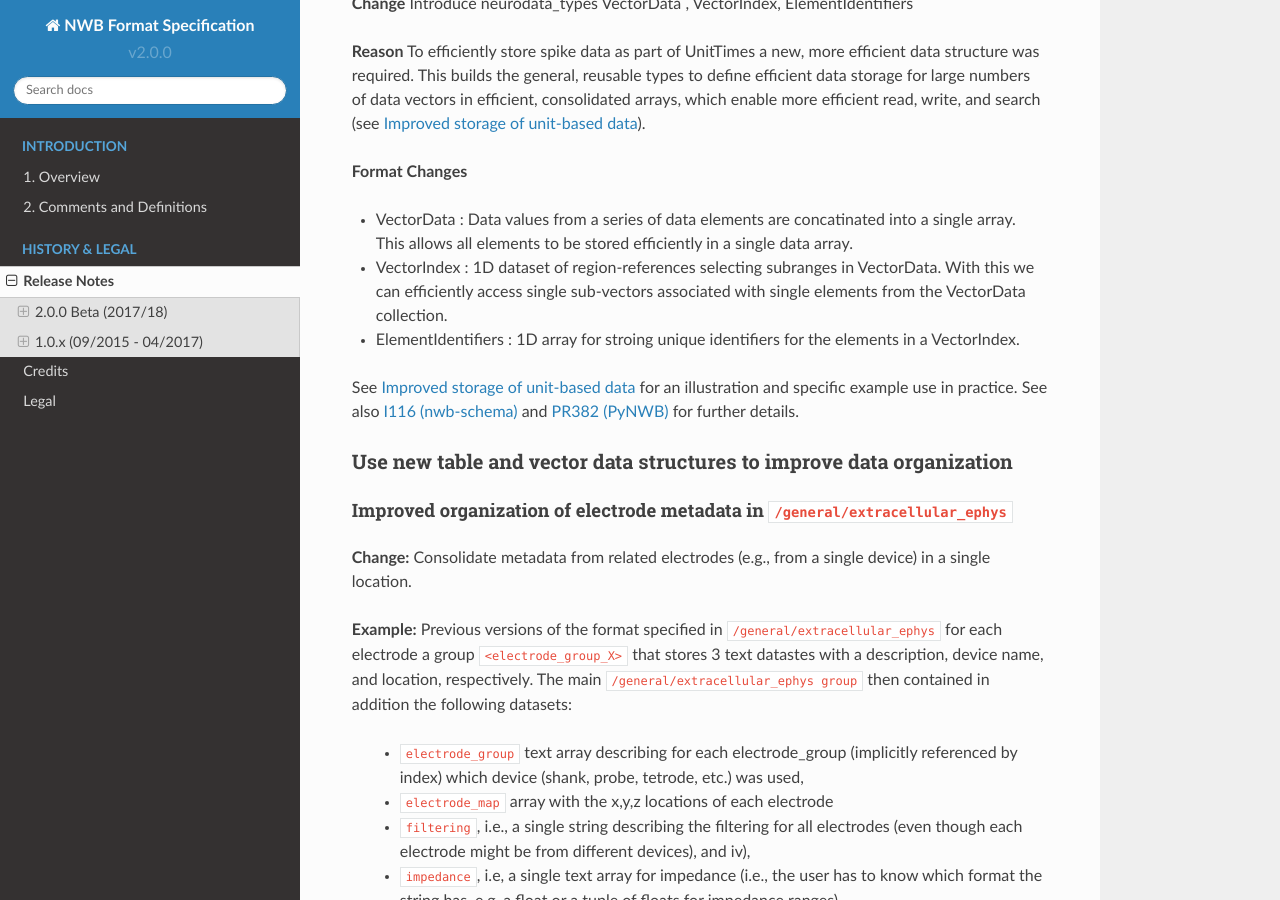
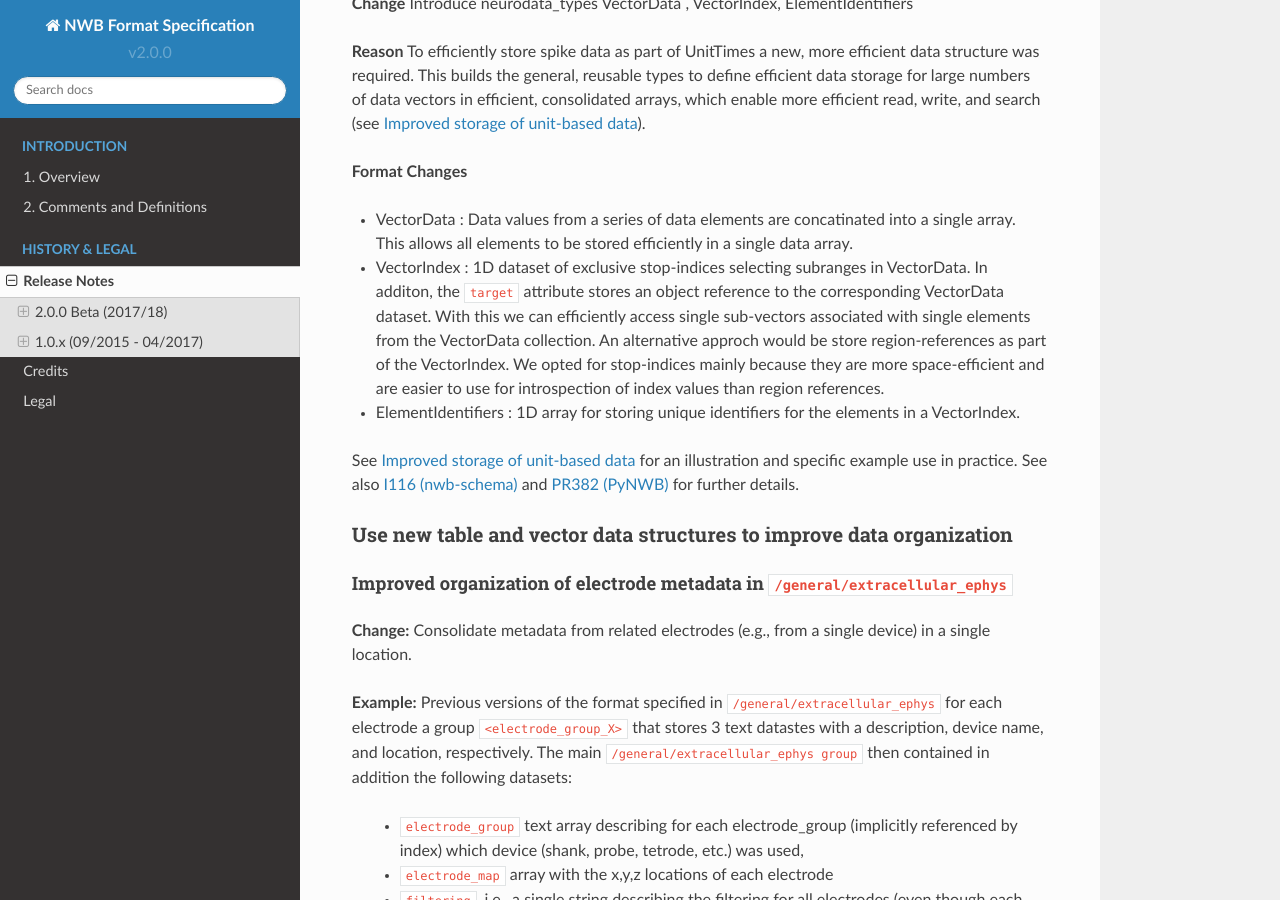
Before and after one commit to NeurodataWithoutBorders/nwb-schema, a Sphinx documentation site: the page built from docs/format/source/format_release_notes.rst, in a window 1280 px wide and 900 px high, scrolled down 1963 px. Built offline with Sphinx 7.4.7 and the Read the Docs theme 2.0.0, drawn with Linux system fonts in a browser that asks for light colours.

Commit message:
Updated vector storage release notes to use stop-index instead of region references

```diff
--- a/docs/format/source/format_release_notes.rst
+++ b/docs/format/source/format_release_notes.rst
@@ -95,10 +95,13 @@ efficient, consolidated arrays, which enable more efficient read, write, and sea
 
 * :ref:`VectorData <sec-VectorData>` : Data values from a series of data elements are concatinated into a single
   array. This allows all elements to be stored efficiently in a single data array.
-* :ref:`VectorIndex <sec-VectorIndex>` : 1D dataset of region-references selecting subranges in
-  :ref:`VectorData <sec-VectorData>`. With this we can efficiently access single sub-vectors associated with single
-  elements from the :ref:`VectorData <sec-VectorData>` collection.
-* :ref:`ElementIdentifiers <sec-ElementIdentifiers>` : 1D array for stroing unique identifiers for the elements in
+* :ref:`VectorIndex <sec-VectorIndex>` : 1D dataset of exclusive stop-indices selecting subranges in
+  :ref:`VectorData <sec-VectorData>`. In additon, the ``target`` attribute stores an object reference to the
+  corresponding VectorData dataset. With this we can efficiently access single sub-vectors associated with single
+  elements from the :ref:`VectorData <sec-VectorData>` collection. An alternative approch would be store
+  region-references as part of the VectorIndex. We opted for stop-indices mainly because they are more
+  space-efficient and are easier to use for introspection of index values than region references.
+* :ref:`ElementIdentifiers <sec-ElementIdentifiers>` : 1D array for storing  unique identifiers for the elements in
   a VectorIndex.
 
 See :ref:`sec-rn-unittimes-nwb2` for an illustration and specific example use in practice.
```
